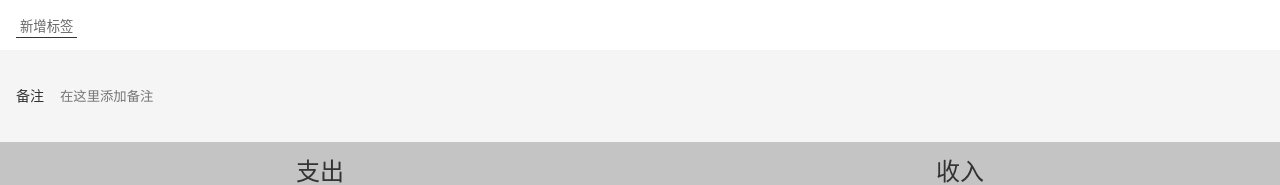
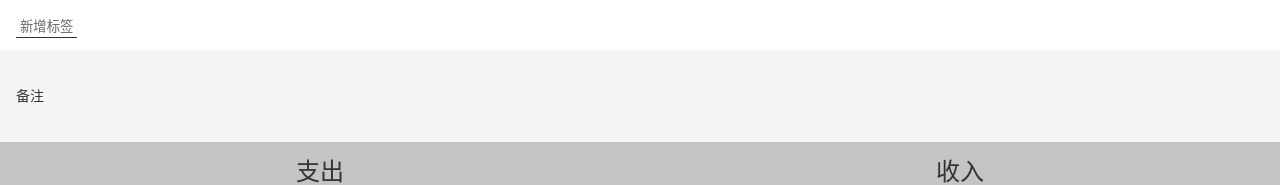
Before and after one commit to Luna-luo/money-2-website, a React app: page /#/money in a window 1280 px wide. Shown: the part 213-398 px from the top of the page. Built offline with nearby package versions, Linux system fonts and the light colour scheme.

Commit message:
创建单独的Input组件

```diff
--- /dev/null
+++ b/src/components/Input.tsx
@@ -0,0 +1,28 @@
+import React from 'react';
+import styled from 'styled-components';
+
+const Label = styled.label`
+    display:flex;
+    align-items:center;
+     >span{margin-right:16px; white-space: nowrap;}
+     >input{
+       display:block;
+       width: 100%;
+       height:72px;
+        background:none;
+       border:none;
+     }
+`
+type Props = {
+  label:string;
+} & React.InputHTMLAttributes<HTMLInputElement>;
+const Input: React.FC<Props> = (props)=>{
+  const {label, children, ...rest} = props
+  return(
+    <Label>
+      <span>{props.label}</span>
+      <input {...rest}/>
+    </Label>)
+}
+
+export {Input}
--- a/src/views/Money/NoteSection.tsx
+++ b/src/views/Money/NoteSection.tsx
@@ -1,48 +1,29 @@
 import styled from 'styled-components';
-import React, {useRef} from 'react';
+import React, {ChangeEventHandler, useRef} from 'react';
+import {Input} from '../../components/Input';
 
 const Wrapper = styled.section`
     background: #f5f5f5;
     padding: 10px 16px;
     font-size: 14px;
-    >label{
-    display:flex;
-    align-items:center;
-     >span{margin-right:16px; white-space: nowrap;}
-     >input{
-       display:block;
-       width: 100%;
-       height:72px;
-        background:none;
-       border:none;
-     }
-    }
+
 `
 type Props={
   value:string;
-  onChange:(valuw:string)=>void;
+  onChange: (value: string) => void;
 }
 
-const NoteSection: React.FC<Props>=(props)=>{
-  const note=props.value
-  const refInput = useRef<HTMLInputElement>(null);
-  const onBlur = ()=>{
-    if (refInput.current!==null){
-      props.onChange(refInput.current.value);
+const NoteSection: React.FC<Props> = (props)=>{
+  const note = props.value
+  const onChange:ChangeEventHandler<HTMLInputElement> = (e)=>{
+      props.onChange(e.target.value);
     }
-  };
-  return(
+ return(
     <Wrapper>
-      <label>
-        <span>备注</span>
-        <input type="text" placeholder="在这里添加备注"
-               ref={refInput}
-               defaultValue={note}
-               onBlur={onBlur}
-               />
-      </label>
+      <Input label="备注" type="text" value={note} onChange={onChange}>
+      </Input>
     </Wrapper>
-  )
+ )
 }
 
 export {NoteSection}
```
